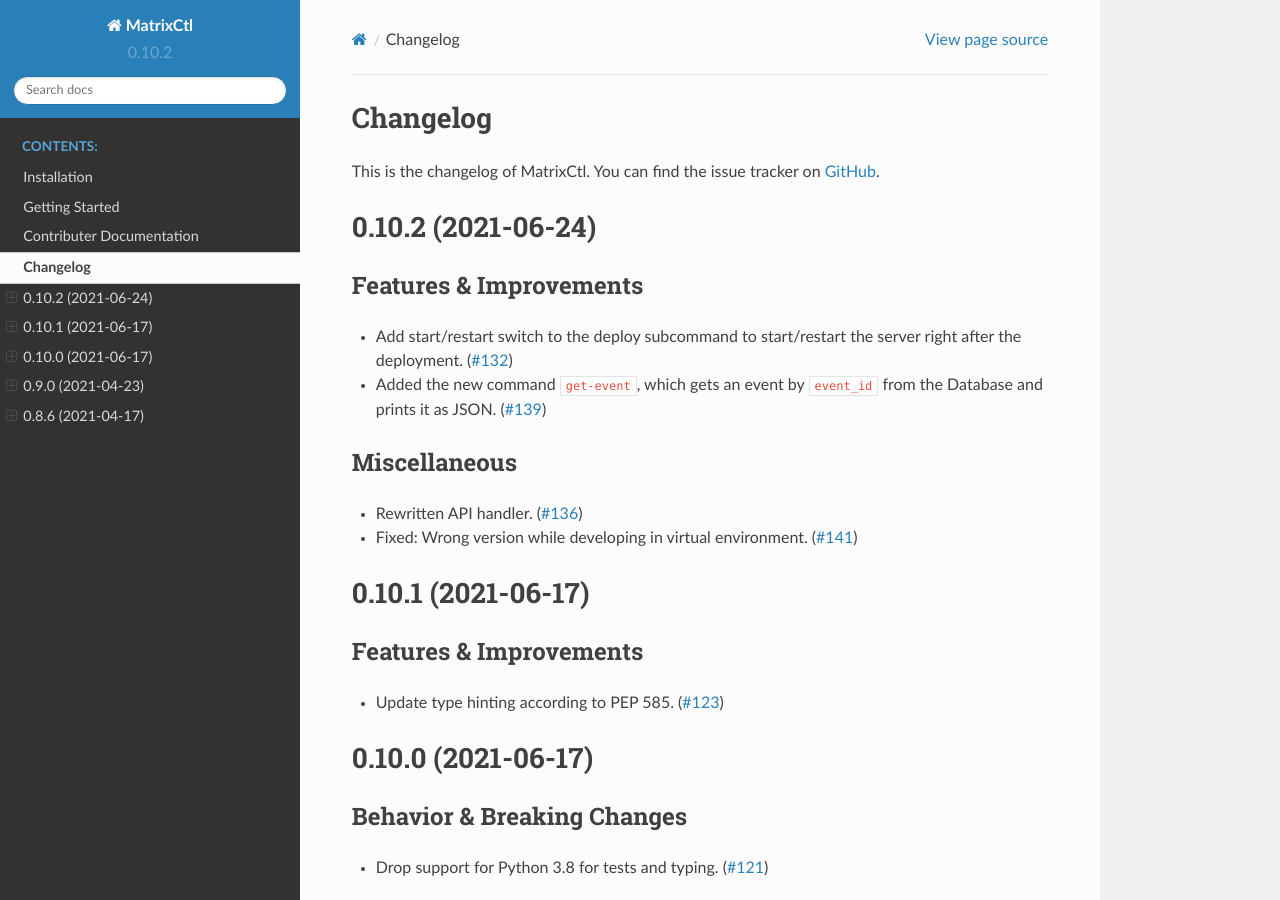
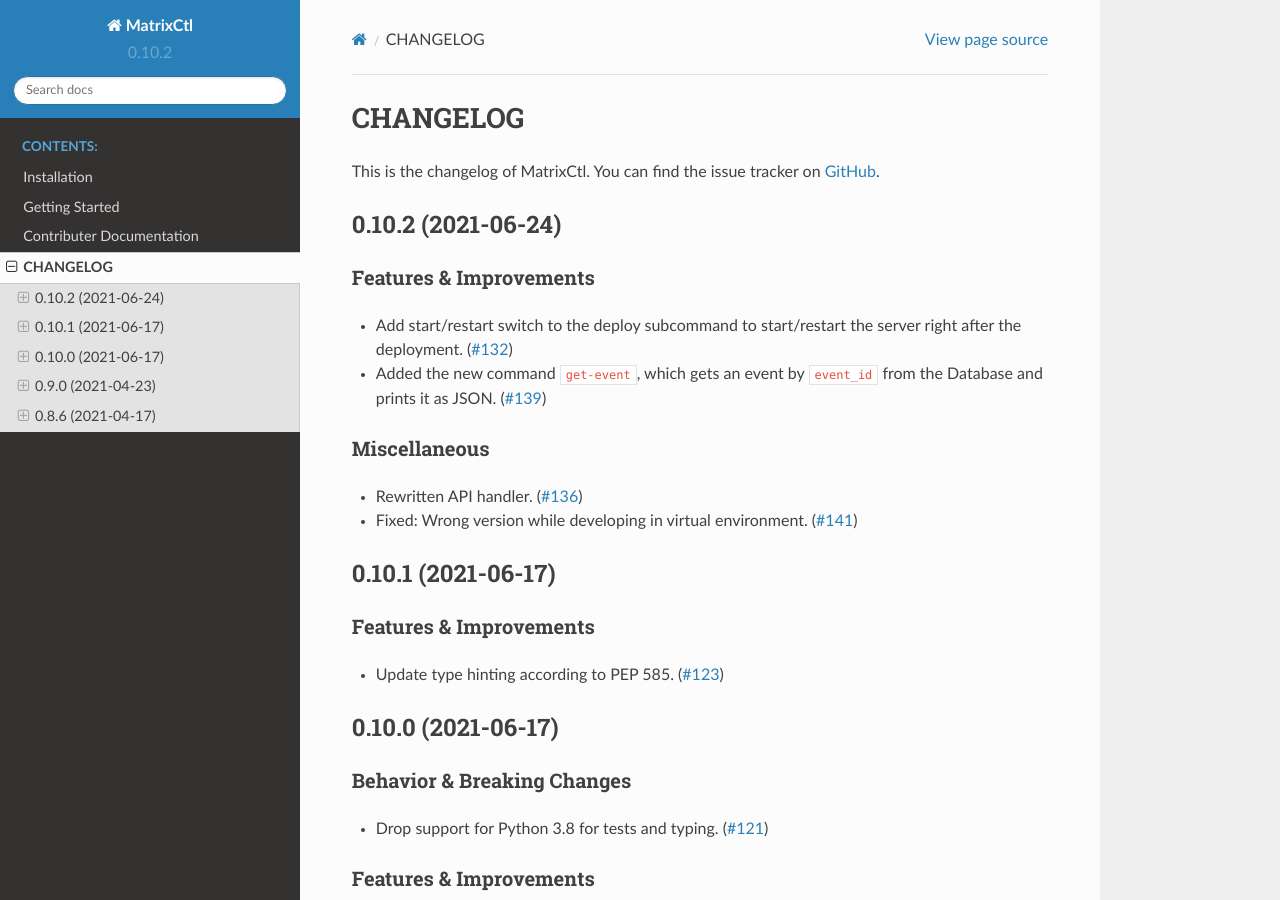
Before and after one commit to MichaelSasser/matrixctl, a Sphinx documentation site: the page built from docs/source/changelog.rst, in a window 1280 px wide and 900 px high. Built offline with Sphinx 7.4.7 and the Read the Docs theme 2.0.0, drawn with Linux system fonts in a browser that asks for light colours; the version number is read from the project's files by our own code.

```diff
--- a/docs/source/changelog.rst
+++ b/docs/source/changelog.rst
@@ -1,4 +1,5 @@
-Changelog
-=========
+*********
+CHANGELOG
+*********
 
 .. include::  ../../CHANGELOG.rst
```
